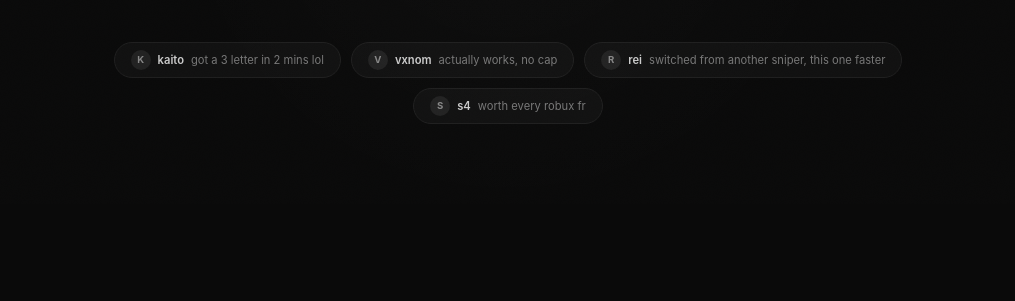
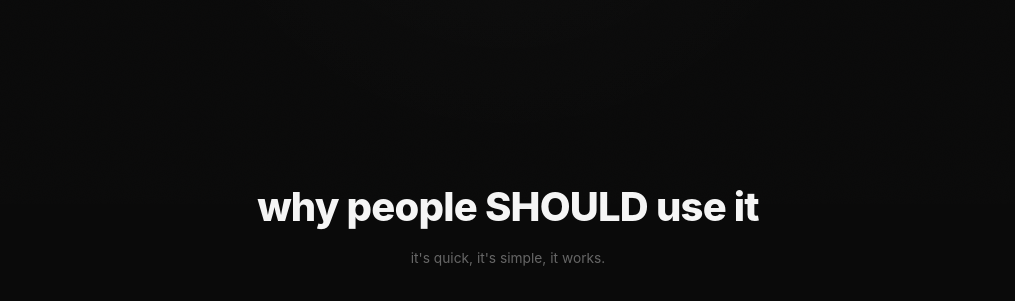
Before and after one commit to s4names/s4names, a plain HTML site: page index.html in a window 1280 px wide. Shown: the part 596-897 px from the top of the page, without its empty margins (132-1147 px from the left). Drawn offline with Linux system fonts and the light colour scheme.

Commit message:
Update index.html

```diff
--- a/index.html
+++ b/index.html
@@ -3,8 +3,8 @@
 <head>
   <meta charset="UTF-8">
   <meta name="viewport" content="width=device-width, initial-scale=1.0, viewport-fit=cover">
-  <title>S4Names · snipes 4 names</title>
-  <meta name="description" content="S4N — just a solid Roblox name sniper.">
+  <title>snipes 4 names</title>
+  <meta name="description" content="S4N — just a solid name sniper.">
   <meta property="og:title" content="S4Names">
   <meta property="og:description" content="Get the usernames you actually want.">
   <meta name="theme-color" content="#0a0a0a">
@@ -1094,33 +1094,11 @@
           <span class="stat-label">names sniped</span>
         </div>
       </div>
-      <div class="testimonial-strip">
-        <div class="testimonial-chip">
-          <span class="chip-avatar">K</span>
-          <span class="chip-name">kaito</span>
-          <span class="chip-msg">got a 3 letter in 2 mins lol</span>
-        </div>
-        <div class="testimonial-chip">
-          <span class="chip-avatar">V</span>
-          <span class="chip-name">vxnom</span>
-          <span class="chip-msg">actually works, no cap</span>
-        </div>
-        <div class="testimonial-chip">
-          <span class="chip-avatar">R</span>
-          <span class="chip-name">rei</span>
-          <span class="chip-msg">switched from another sniper, this one faster</span>
-        </div>
-        <div class="testimonial-chip">
-          <span class="chip-avatar">S</span>
-          <span class="chip-name">s4</span>
-          <span class="chip-msg">worth every robux fr</span>
-        </div>
-      </div>
     </section>
 
     <section id="features" class="section">
       <div class="section-header reveal">
-        <h2 class="section-title">why people use it</h2>
+        <h2 class="section-title">why people SHOULD use it</h2>
         <p class="section-desc">it's quick, it's simple, it works.</p>
       </div>
       <div class="feature-grid">
@@ -1132,7 +1110,7 @@
         <div class="feature-card reveal">
           <span class="feature-icon icon-rare">💎</span>
           <h3>rare names</h3>
-          <p>3 letter, OG stuff. the kind people want.</p>
+          <p>can actually fetch 4 or 5 lettered usernames, the kind people want.</p>
         </div>
         <div class="feature-card reveal">
           <span class="feature-icon icon-smart">🎯</span>
```
